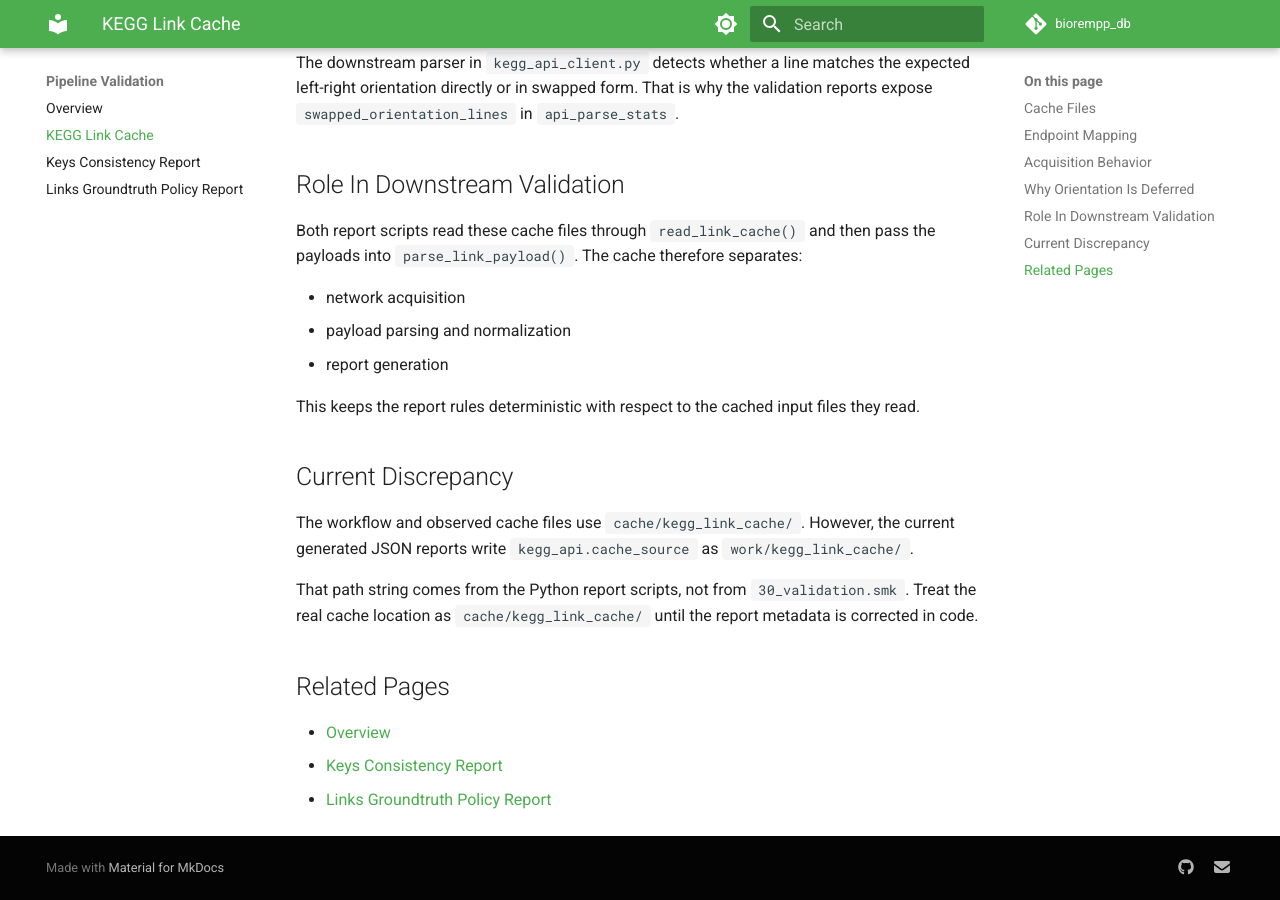
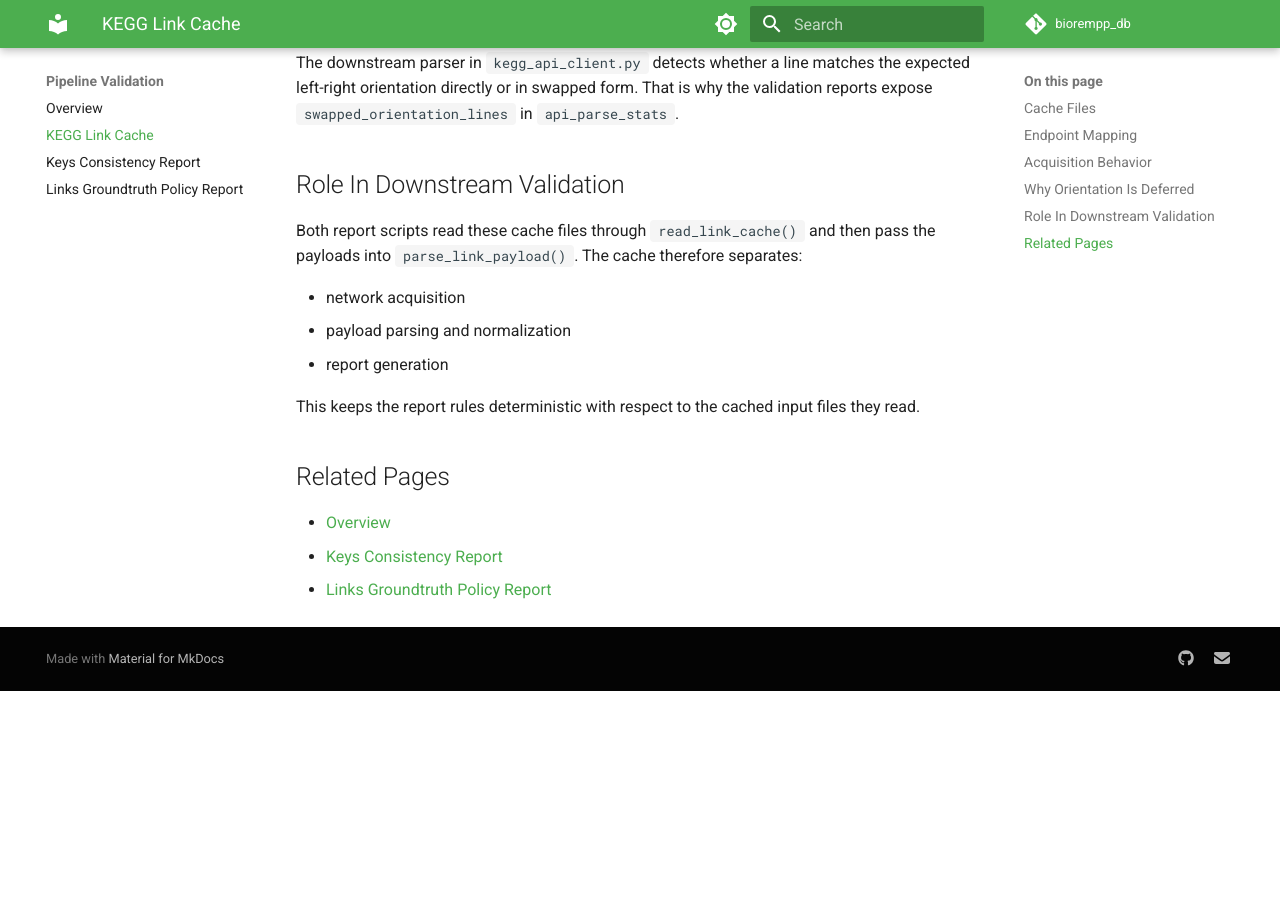
Before and after one commit to BioRemPP/biorempp_db, an MkDocs documentation site: the page built from docs/pipeline-validation/kegg-link-cache.md, in a window 1280 px wide and 900 px high, scrolled down 1808 px. Built offline with MkDocs 1.6.1 and Material for MkDocs 9.7.7, drawn with Linux system fonts in a browser that asks for light colours; comment, search, counter and statistics services are not loaded; the version menu is left out; after the commit the page ends 2499 px from its top, so only the background shows below that.

Commit message:
docs(pipeline-validation): remove outdated cache-source discrepancy section

```diff
--- a/docs/pipeline-validation/kegg-link-cache.md
+++ b/docs/pipeline-validation/kegg-link-cache.md
@@ -15,8 +15,6 @@ Observed artifacts:
 - biorempp_snakemake_version/cache/kegg_link_cache/cpd_ec.tsv
 - biorempp_snakemake_version/cache/kegg_link_cache/cpd_reaction.tsv
 - biorempp_snakemake_version/cache/kegg_link_cache/ec_reaction.tsv
-Known gaps:
-- the generated report JSON files currently record `kegg_api.cache_source` as `work/kegg_link_cache/`, but the workflow outputs and observed files are under `cache/kegg_link_cache/`
 -->
 
 # KEGG Link Cache
@@ -84,12 +82,6 @@ Both report scripts read these cache files through `read_link_cache()` and then
 
 This keeps the report rules deterministic with respect to the cached input files they read.
 
-## Current Discrepancy
-
-The workflow and observed cache files use `cache/kegg_link_cache/`. However, the current generated JSON reports write `kegg_api.cache_source` as `work/kegg_link_cache/`.
-
-That path string comes from the Python report scripts, not from `30_validation.smk`. Treat the real cache location as `cache/kegg_link_cache/` until the report metadata is corrected in code.
-
 ## Related Pages
 
 - [Overview](overview.md)
```
